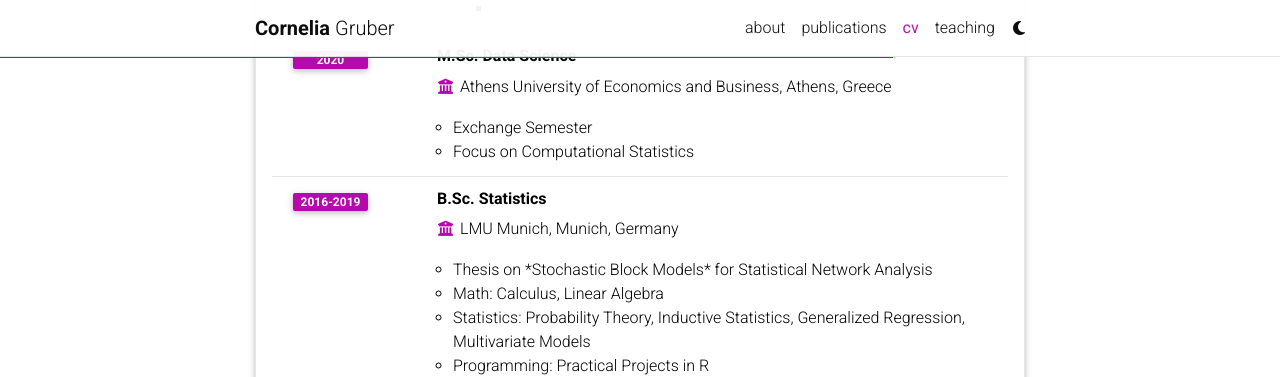
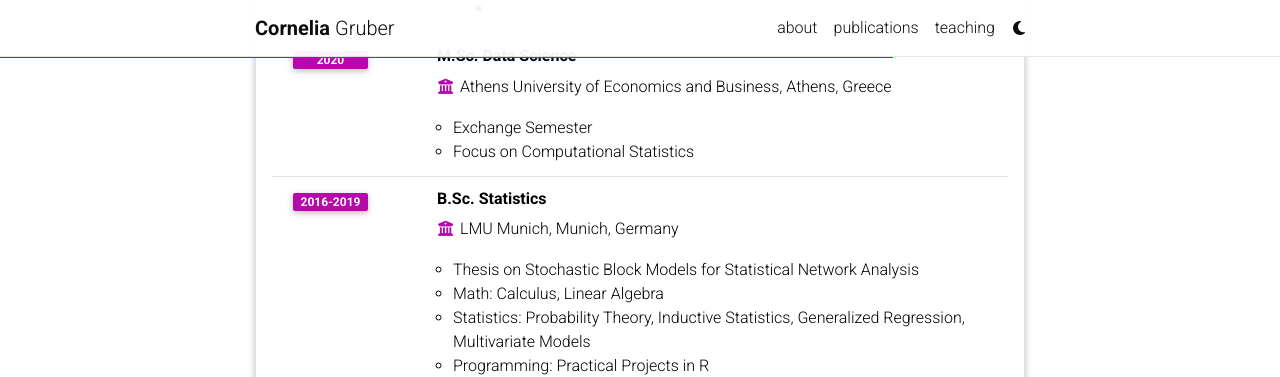
Before and after one commit to corneliagru/corneliagru.github.io, a Jekyll site: the page built from _pages/cv.md, in a window 1280 px wide and 900 px high, scrolled down 709 px. Shown: the top 377 px of the window. Built offline with Jekyll 4.4.1, drawn with Linux system fonts in a browser that asks for light colours; comment, search, counter and statistics services are not loaded; a style sheet for code colours, icons or effects is not loaded.

Commit message:
Update CV

```diff
--- a/_data/cv.yml
+++ b/_data/cv.yml
@@ -43,7 +43,7 @@
       institution: LMU Munich, Munich, Germany
       year: 2016-2019
       description:
-        - Thesis on *Stochastic Block Models* for Statistical Network Analysis
+        - Thesis on Stochastic Block Models for Statistical Network Analysis
         - "Math: Calculus, Linear Algebra"
         - "Statistics: Probability Theory, Inductive Statistics, Generalized Regression, Multivariate Models"
         - "Programming: Practical Projects in R"
```
Also changed, not shown: _pages/cv.md (+1 -1 lines).
